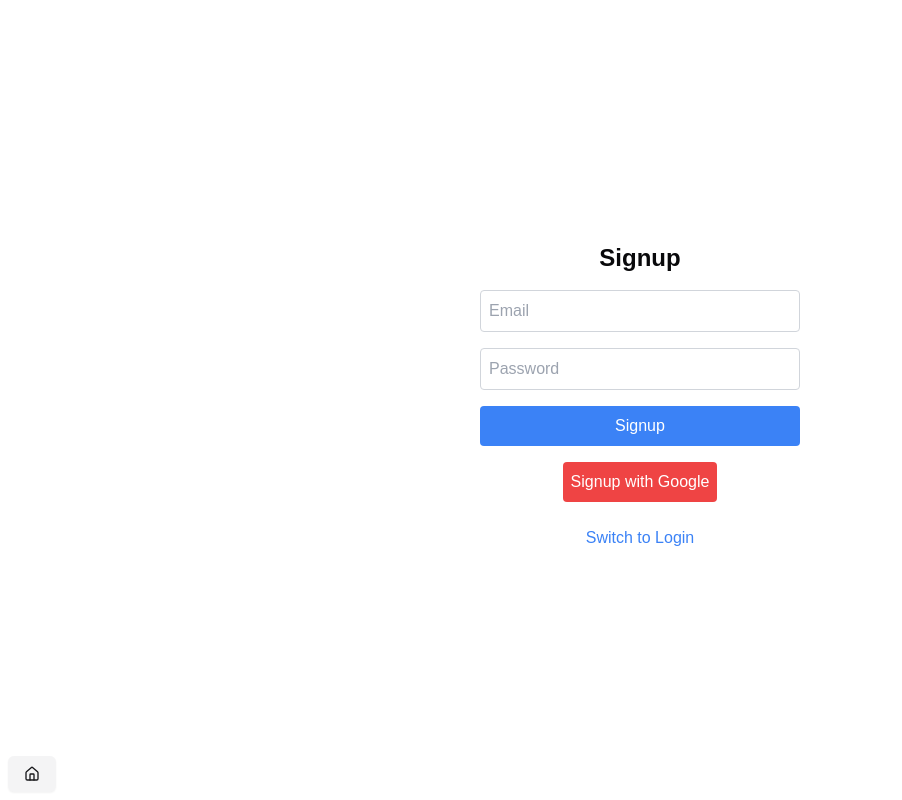
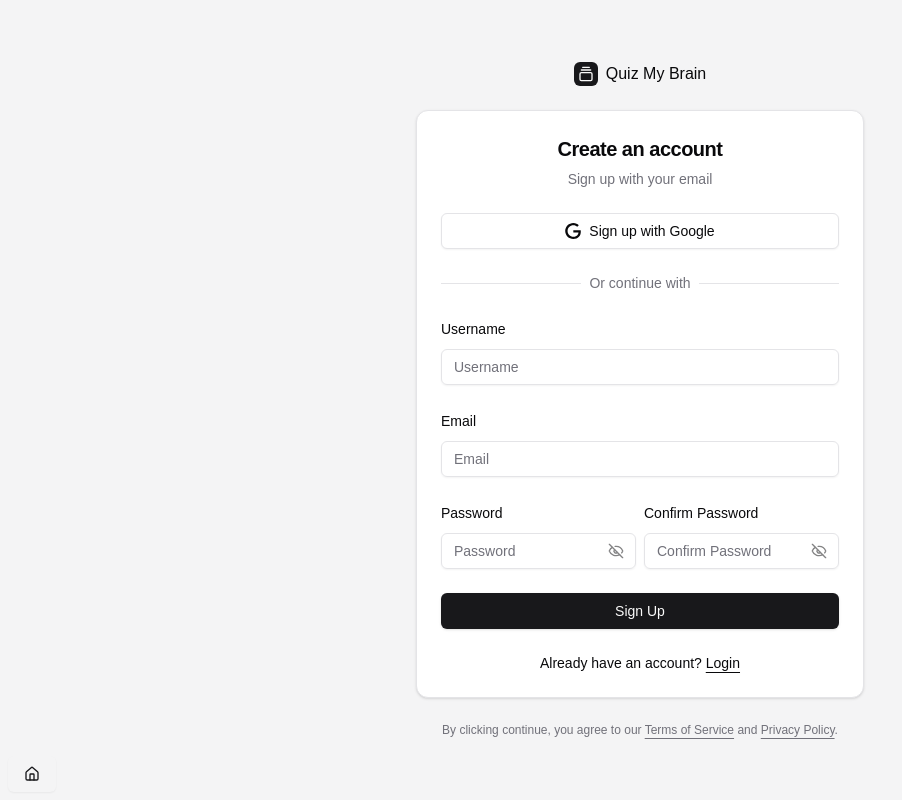
Before and after one commit to AchinthaHarshamal/app-quz, a Next.js app in the folder qz_app/: page /auth/signup in a window 1280 px wide. Shown: the whole page, without its empty margins (0-902 px from the left). Built offline with nearby package versions, Linux system fonts and the light colour scheme; no server answers.

Commit message:
improve signup page, and login page

```diff
--- a/qz_app/app/auth/login/page.tsx
+++ b/qz_app/app/auth/login/page.tsx
@@ -9,7 +9,7 @@
 import { Form, FormControl, FormField, FormItem, FormLabel, FormMessage } from "@/components/ui/form";
 import { signIn } from "next-auth/react";
 import { GalleryVerticalEnd } from "lucide-react";
-import React from "react";
+import { PasswordInput } from "@/components/ui/password-input";
 
 const formSchema = z.object({
   email: z.string().email(),
@@ -96,7 +96,7 @@
                             <FormItem>
                               <FormLabel>Password</FormLabel>
                               <FormControl>
-                                <Input placeholder="Password" {...field} />
+                                <PasswordInput placeholder="Password" {...field} />
                               </FormControl>
                               <FormMessage />
                             </FormItem>
@@ -109,7 +109,7 @@
                     </div>
                     <div className="text-center text-sm">
                       Don&apos;t have an account?{" "}
-                      <a href="/" className="underline underline-offset-4">
+                      <a href="/auth/signup" className="underline underline-offset-4">
                         Sign up
                       </a>
                     </div>
--- a/qz_app/app/auth/signup/page.tsx
+++ b/qz_app/app/auth/signup/page.tsx
@@ -1,82 +1,179 @@
 "use client";
-import { useState } from "react";
-import { signIn, signOut, useSession } from "next-auth/react";
+import { cn } from "@/lib/utils";
 
-export default function SignupPage() {
-  const { data: session } = useSession();
-  const [email, setEmail] = useState("");
-  const [password, setPassword] = useState("");
-  const [isLogin, setIsLogin] = useState(false);
+import { Button } from "@/components/ui/button";
+import { Card, CardContent, CardDescription, CardHeader, CardTitle } from "@/components/ui/card";
+import { Input } from "@/components/ui/input";
+import { z } from "zod";
+import { zodResolver } from "@hookform/resolvers/zod";
+import { useForm } from "react-hook-form";
+import { Form, FormControl, FormField, FormItem, FormLabel, FormMessage } from "@/components/ui/form";
+import { signIn } from "next-auth/react";
+import { GalleryVerticalEnd } from "lucide-react";
+import { PasswordInput } from "@/components/ui/password-input";
 
-  const handleAuth = async (e: React.FormEvent<HTMLFormElement>) => {
-    e.preventDefault();
-    if (isLogin) {
-      const result = await signIn("credentials", {
-        redirect: false,
-        email,
-        password,
-      });
+const formSchema = z
+  .object({
+    email: z.string().email(),
+    password: z.string().min(2).max(20),
+    confirmPassword: z.string().min(2).max(20),
+    userName: z.string().min(2).max(20),
+  })
+  .refine((data) => data.password === data.confirmPassword, {
+    message: "Passwords don't match",
+    path: ["confirmPassword"],
+  });
 
-      if (result?.error) {
-        alert("Login failed!");
-      } else {
-        alert("Login successful!");
-      }
-    } else {
-      const res = await fetch("/api/auth/signup", {
+const SignUpPage = () => {
+  const form = useForm<z.infer<typeof formSchema>>({
+    resolver: zodResolver(formSchema),
+    defaultValues: {
+      email: "",
+      password: "",
+      confirmPassword: "",
+      userName: "",
+    },
+  });
+
+  async function onSubmit(values: z.infer<typeof formSchema>) {
+    try {
+      const response = await fetch("/api/auth/signup", {
         method: "POST",
         headers: {
           "Content-Type": "application/json",
         },
-        body: JSON.stringify({ email, password }),
+        body: JSON.stringify({
+          email: values.email,
+          password: values.password,
+          userName: values.userName,
+        }),
       });
-      if (res.ok) {
-        alert("SignIn successful!");
-      } else {
-        alert("SignUp failed!");
+
+      if (!response.ok) {
+        throw new Error(await response.text());
       }
+
+      alert("Sign Up successful!");
+    } catch (error) {
+      console.error("Sign Up failed:", error);
+      alert("Sign Up failed: " + (error as Error).message);
     }
-  };
+  }
 
   return (
-    <div className="flex flex-col items-center justify-center min-h-screen py-2">
-      {session ? (
-        <>
-          <h1 className="text-2xl font-bold mb-4">Logout</h1>
-          <button onClick={() => signOut()} className="p-2 bg-red-500 text-white rounded">
-            Logout
-          </button>
-        </>
-      ) : (
-        <>
-          <h1 className="text-2xl font-bold mb-4">{isLogin ? "Login" : "Signup"}</h1>
-          <form onSubmit={handleAuth} className="flex flex-col space-y-4 w-80">
-            <input
-              type="email"
-              placeholder="Email"
-              value={email}
-              onChange={(e) => setEmail(e.target.value)}
-              className="p-2 border border-gray-300 rounded"
-            />
-            <input
-              type="password"
-              placeholder="Password"
-              value={password}
-              onChange={(e) => setPassword(e.target.value)}
-              className="p-2 border border-gray-300 rounded"
-            />
-            <button type="submit" className="p-2 bg-blue-500 text-white rounded">
-              {isLogin ? "Login" : "Signup"}
-            </button>
-          </form>
-          <button onClick={() => signIn("google")} className="mt-4 p-2 bg-red-500 text-white rounded">
-            {isLogin ? "Login" : "Signup"} with Google
-          </button>
-          <button onClick={() => setIsLogin(!isLogin)} className="mt-4 p-2 text-blue-500">
-            Switch to {isLogin ? "Signup" : "Login"}
-          </button>
-        </>
-      )}
+    <div className="flex min-h-svh flex-col items-center justify-center gap-6 bg-muted p-6 md:p-10">
+      <div className="flex w-full max-w-md flex-col gap-6">
+        <a href="/" className="flex items-center gap-2 self-center font-medium">
+          <div className="flex h-6 w-6 items-center justify-center rounded-md bg-primary text-primary-foreground">
+            <GalleryVerticalEnd className="size-4" />
+          </div>
+          Quiz My Brain
+        </a>
+        <div className={cn("flex flex-col gap-6")}>
+          <Card>
+            <CardHeader className="text-center">
+              <CardTitle className="text-xl">Create an account</CardTitle>
+              <CardDescription>Sign up with your email</CardDescription>
+            </CardHeader>
+            <CardContent>
+              <Form {...form}>
+                <form onSubmit={form.handleSubmit(onSubmit)}>
+                  <div className="grid gap-6">
+                    <div className="flex flex-col gap-4">
+                      <Button variant="outline" className="w-full" type="button" onClick={() => signIn("google")}>
+                        <svg xmlns="http://www.w3.org/2000/svg" viewBox="0 0 24 24">
+                          <path
+                            d="M12.48 10.92v3.28h7.84c-.24 1.84-.853 3.187-1.787 4.133-1.147 1.147-2.933 2.4-6.053 2.4-4.827 0-8.6-3.893-8.6-8.72s3.773-8.72 8.6-8.72c2.6 0 4.507 1.027 5.907 2.347l2.307-2.307C18.747 1.44 16.133 0 12.48 0 5.867 0 .307 5.387.307 12s5.56 12 12.173 12c3.573 0 6.267-1.173 8.373-3.36 2.16-2.16 2.84-5.213 2.84-7.667 0-.76-.053-1.467-.173-2.053H12.48z"
+                            fill="currentColor"
+                          />
+                        </svg>
+                        Sign up with Google
+                      </Button>
+                    </div>
+                    <div className="relative text-center text-sm after:absolute after:inset-0 after:top-1/2 after:z-0 after:flex after:items-center after:border-t after:border-border">
+                      <span className="relative z-10 bg-background px-2 text-muted-foreground">Or continue with</span>
+                    </div>
+                    <div className="grid gap-6">
+                      <div className="grid gap-2">
+                        <FormField
+                          control={form.control}
+                          name="userName"
+                          render={({ field }) => (
+                            <FormItem>
+                              <FormLabel>Username</FormLabel>
+                              <FormControl>
+                                <Input placeholder="Username" {...field} />
+                              </FormControl>
+                              <FormMessage />
+                            </FormItem>
+                          )}
+                        />
+                      </div>
+                      <div className="grid gap-2">
+                        <FormField
+                          control={form.control}
+                          name="email"
+                          render={({ field }) => (
+                            <FormItem>
+                              <FormLabel>Email</FormLabel>
+                              <FormControl>
+                                <Input placeholder="Email" {...field} />
+                              </FormControl>
+                              <FormMessage />
+                            </FormItem>
+                          )}
+                        />
+                      </div>
+                      <div className="grid grid-cols-1 md:grid-cols-2 gap-2">
+                        <FormField
+                          control={form.control}
+                          name="password"
+                          render={({ field }) => (
+                            <FormItem>
+                              <FormLabel>Password</FormLabel>
+                              <FormControl>
+                                <PasswordInput placeholder="Password" {...field} />
+                              </FormControl>
+                              <FormMessage />
+                            </FormItem>
+                          )}
+                        />
+                        <FormField
+                          control={form.control}
+                          name="confirmPassword"
+                          render={({ field }) => (
+                            <FormItem>
+                              <FormLabel>Confirm Password</FormLabel>
+                              <FormControl>
+                                <PasswordInput placeholder="Confirm Password" {...field} />
+                              </FormControl>
+                              <FormMessage />
+                            </FormItem>
+                          )}
+                        />
+                      </div>
+                      <Button type="submit" className="w-full">
+                        Sign Up
+                      </Button>
+                    </div>
+                    <div className="text-center text-sm">
+                      Already have an account?{" "}
+                      <a href="/auth/login" className="underline underline-offset-4">
+                        Login
+                      </a>
+                    </div>
+                  </div>
+                </form>
+              </Form>
+            </CardContent>
+          </Card>
+          <div className="text-balance text-center text-xs text-muted-foreground [&_a]:underline [&_a]:underline-offset-4 [&_a]:hover:text-primary  ">
+            By clicking continue, you agree to our <a href="/">Terms of Service</a> and <a href="/">Privacy Policy</a>.
+          </div>
+        </div>
+      </div>
     </div>
   );
-}
+};
+
+export default SignUpPage;
--- /dev/null
+++ b/qz_app/components/ui/password-input.tsx
@@ -0,0 +1,52 @@
+"use client";
+
+import * as React from "react";
+import { EyeIcon, EyeOffIcon } from "lucide-react";
+
+import { Button } from "@/components/ui/button";
+import { Input, type InputProps } from "@/components/ui/input";
+import { cn } from '@/lib/utils'
+
+const PasswordInput = React.forwardRef<HTMLInputElement, InputProps>(({ className, ...props }, ref) => {
+  const [showPassword, setShowPassword] = React.useState(false);
+  const disabled = props.value === "" || props.value === undefined || props.disabled;
+
+  return (
+    <div className="relative">
+      <Input
+        type={showPassword ? "text" : "password"}
+        className={cn("hide-password-toggle pr-10", className)}
+        ref={ref}
+        {...props}
+      />
+      <Button
+        type="button"
+        variant="ghost"
+        size="sm"
+        className="absolute right-0 top-0 h-full px-3 py-2 hover:bg-transparent"
+        onClick={() => setShowPassword((prev) => !prev)}
+        disabled={disabled}
+      >
+        {showPassword && !disabled ? (
+          <EyeIcon className="h-4 w-4" aria-hidden="true" />
+        ) : (
+          <EyeOffIcon className="h-4 w-4" aria-hidden="true" />
+        )}
+        <span className="sr-only">{showPassword ? "Hide password" : "Show password"}</span>
+      </Button>
+
+      {/* hides browsers password toggles */}
+      <style>{`
+					.hide-password-toggle::-ms-reveal,
+					.hide-password-toggle::-ms-clear {
+						visibility: hidden;
+						pointer-events: none;
+						display: none;
+					}
+				`}</style>
+    </div>
+  );
+});
+PasswordInput.displayName = "PasswordInput";
+
+export { PasswordInput };
```
